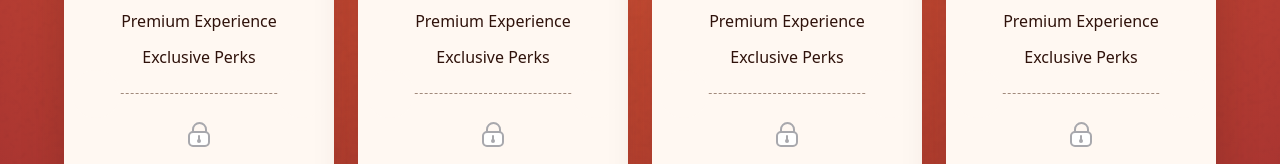
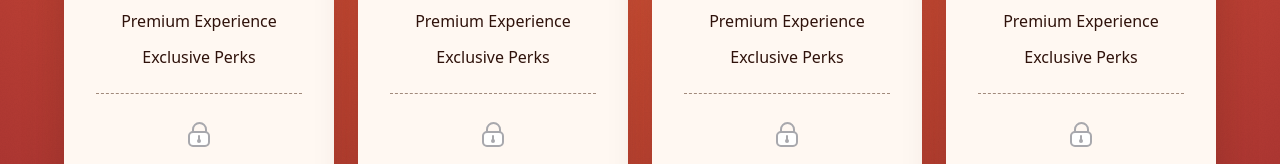
Before and after one commit to BolajiOlajide/danceeko, a Next.js app: page / in a window 1280 px wide. Shown: the part 499-663 px from the top of the page. Built offline with nearby package versions, Linux system fonts and the light colour scheme.

Commit message:
complete ticket section

```diff
--- a/src/components/layout/footer.tsx
+++ b/src/components/layout/footer.tsx
@@ -48,7 +48,7 @@ export function Footer() {
           </label>
           <button
             type="button"
-            className="h-16 w-full rounded-[40px] bg-gradient-to-b from-[#5f5f5f] via-[#393939] to-[#202020] text-lg font-black uppercase tracking-wide text-white shadow-[0_20px_45px_rgba(0,0,0,0.55)] transition hover:brightness-110 md:w-auto md:px-10"
+            className="h-16 w-full rounded-[40px] bg-linear-to-b from-[#5f5f5f] via-[#393939] to-[#202020] text-lg font-black uppercase tracking-wide text-white shadow-[0_20px_45px_rgba(0,0,0,0.55)] transition hover:brightness-110 md:w-auto md:px-10"
           >
             SIGN UP NOW
           </button>
--- a/src/components/sections/ticket.tsx
+++ b/src/components/sections/ticket.tsx
@@ -103,8 +103,12 @@ export function Ticket() {
       style={{ backgroundImage: stageGradient, backgroundColor: stageBaseColor }}
     >
       <div
-        className="pointer-events-none absolute inset-0 opacity-50 custom-grain"
-        style={{ backgroundImage: `url("${noiseTexture}")`, mixBlendMode: 'multiply' }}
+        className="pointer-events-none absolute inset-0 opacity-45"
+        style={{
+          backgroundImage: `url("${noiseTexture}")`,
+          backgroundSize: '180px 180px',
+          mixBlendMode: 'multiply',
+        }}
       />
 
       <div className="mx-auto flex max-w-5xl flex-col items-center gap-4">
@@ -172,11 +176,9 @@ export function Ticket() {
               </div>
 
               <div className="relative mt-6 border-t border-dashed border-[#a18a7c] pt-6">
-                <span className="absolute left-0 top-0 h-12 w-12 -translate-x-1/2 -translate-y-1/2 rounded-full" style={{ backgroundColor: cardBackground }} />
-                <span className="absolute right-0 top-0 h-12 w-12 translate-x-1/2 -translate-y-1/2 rounded-full" style={{ backgroundColor: cardBackground }} />
                 <div className="flex flex-col items-center gap-4">
                   <LockIcon className="h-8 w-8" stroke={tier.lockColor} />
-                  <span className="inline-flex min-w-[140px] items-center justify-center rounded-full bg-gradient-to-b from-[#bbbbbb] to-[#7d7d7f] px-6 py-1.5 text-sm font-semibold uppercase tracking-wide text-white shadow-inner">
+                  <span className="inline-flex min-w-[140px] items-center justify-center rounded-full bg-linear-to-b from-[#bbbbbb] to-[#7d7d7f] px-6 py-1.5 text-sm font-semibold uppercase tracking-wide text-white shadow-inner">
                     Coming Soon
                   </span>
                 </div>
```
